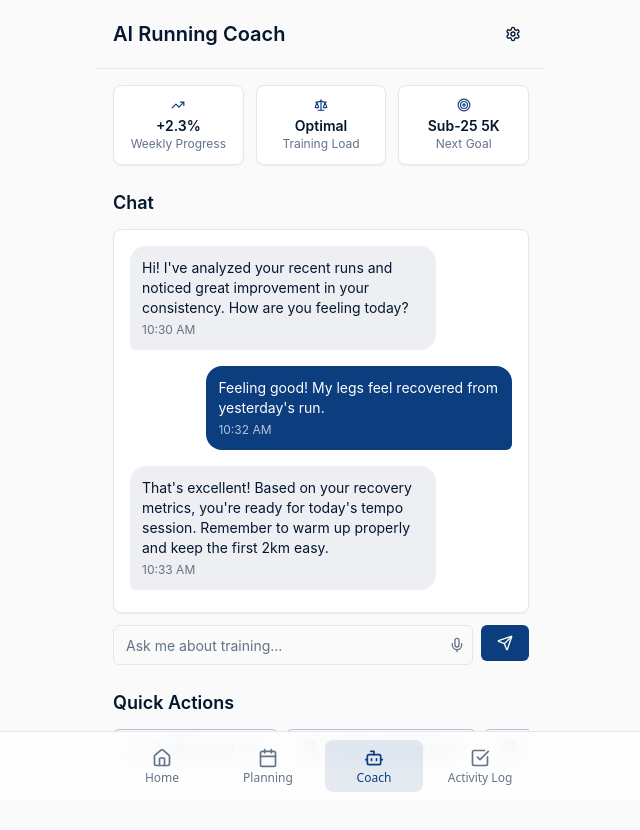
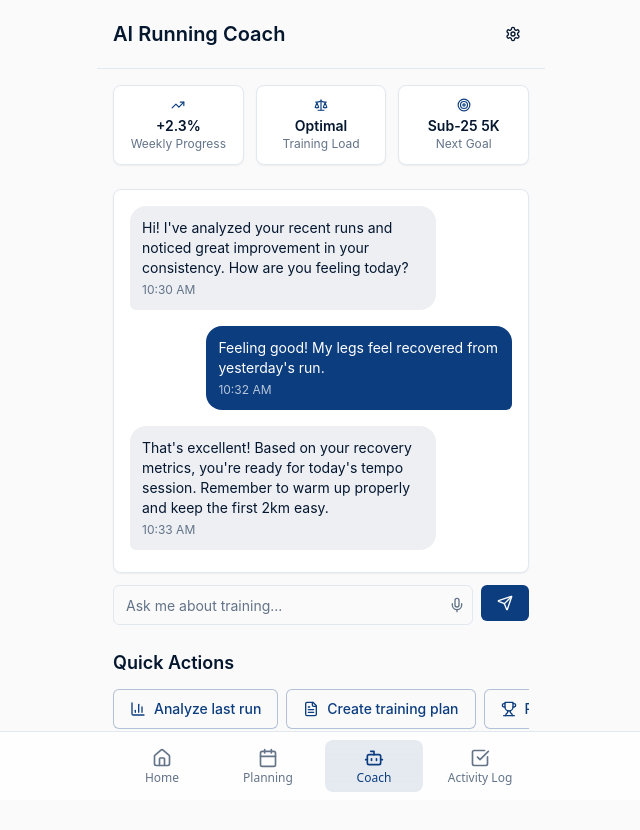
Before and after one commit to TheRemi120/tokyoHackathon_LSE, a React (Vite) app: page /coach in a window 1280 px wide. Shown: the top 830 px of the page, without its empty margins (319-959 px from the left). Built offline with nearby package versions, Linux system fonts and the light colour scheme.

Commit message:
Remove chat title
Remove the "Chat" title from the Coach page.

```diff
--- a/src/pages/Coach.tsx
+++ b/src/pages/Coach.tsx
@@ -69,7 +69,6 @@ const Coach = () => {
 
         {/* Chat Feed */}
         <div>
-          <h2 className="text-lg font-semibold mb-3 text-foreground">Chat</h2>
           <Card className="p-4 h-96 overflow-y-auto">
             <div className="space-y-4">
               {chatMessages.map((msg) => (
```
